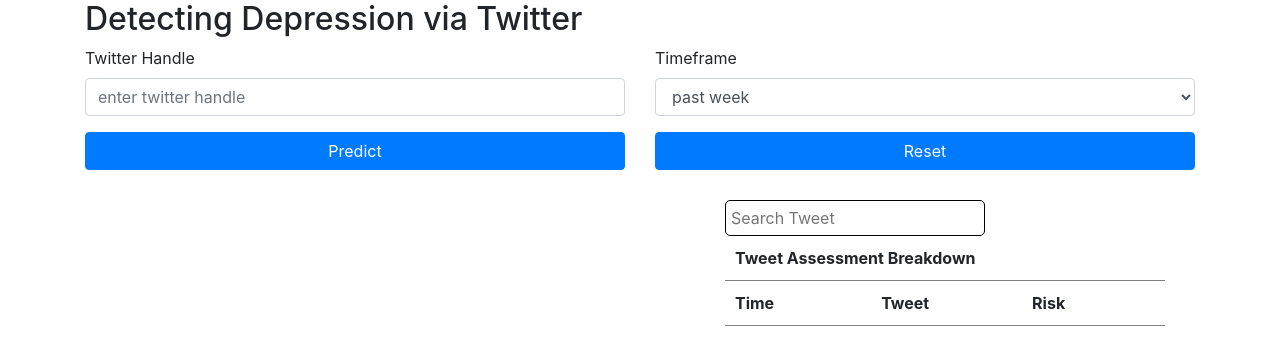
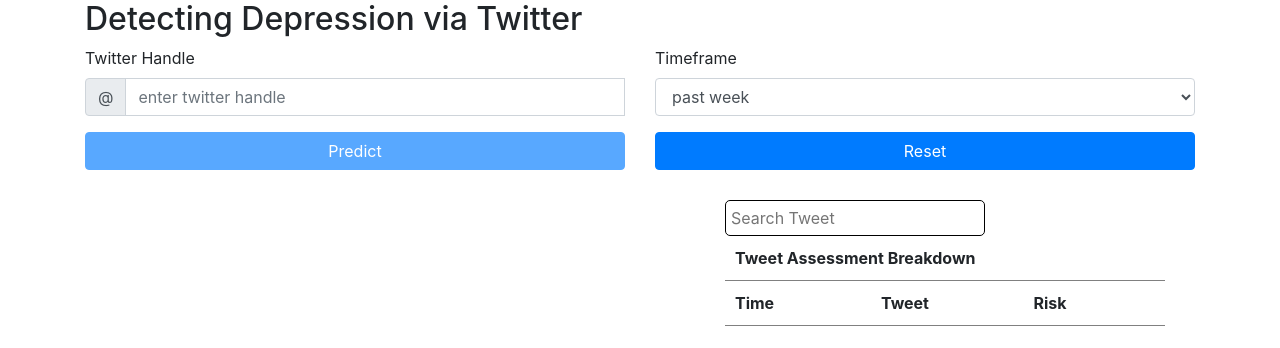
Before and after one commit to avarobinson/HCMLFinalProject, a React (Create React App) app in the folder depression-detector/: page / in a window 1280 px wide. Shown: the top 348 px of the page. Built offline with nearby package versions, Linux system fonts and the light colour scheme.

Commit message:
fixed form validation

```diff
--- a/depression-detector/src/App.css
+++ b/depression-detector/src/App.css
@@ -57,7 +57,7 @@
     padding: 10px;
     border-bottom: 1px solid gray;
     position: relative;
-    width: 250px;
+    width: 400px;
 }
 
 input {
--- a/depression-detector/src/App.js
+++ b/depression-detector/src/App.js
@@ -1,6 +1,6 @@
-import React, {Component } from 'react';
+import React, { Component } from 'react';
 import './App.css';
-import { Form, Col, Container, Row, Button } from 'react-bootstrap';
+import { Form, Col, Container, Row, Button, InputGroup } from 'react-bootstrap';
 import 'bootstrap/dist/css/bootstrap.min.css';
 import * as d3 from 'd3';
 import "./index.css";
@@ -11,6 +11,7 @@
     super(props);
 
     this.state = {
+      formValid: false,
       userTweets: "",
       userResults: "",
       userPercentage: "",
@@ -45,18 +46,27 @@
     const value = event.target.value;
     const name = event.target.name;
     var formData = this.state.formData;
+    var formValid = this.state.formValid;
+    formValid = (name === "username" && value != "") ? true : false;
     formData[name] = value;
     this.setState({
-      formData
+      formData,
+      formValid
     });
   }
 
   resetData = (event) => {
-    this.setState({ userTweets: "", userResults: "", userPercentage: "", resultTable: [] });
+    this.setState({
+      formData: {
+        username: '',
+        timeframe: 'pastweek',
+      }, userTweets: "", userResults: "", userPercentage: "", resultTable: []
+    });
   }
 
   sendData = () => {
     const formData = this.state.formData;
+    console.log(formData);
     fetch('/api/v1', {
       headers: {
         'Accept': 'application/json',
@@ -72,18 +82,15 @@
 
   };
 
-
-  getFormData = (data) => {
-    this.setState({ formData: data })
-  }
-
   render() {
     const formData = this.state.formData;
     const columns = [{
       Header: "Tweet Assessment Breakdown",
       columns: [
-        {Header: "Time",
-      accessor: "time"},
+        {
+          Header: "Time",
+          accessor: "time"
+        },
         {
           Header: "Tweet",
           accessor: "tweet",
@@ -94,6 +101,7 @@
           accessor: "risk"
         }]
     }];
+
 
     // const userTweets = this.state.userTweets;
     // const userResults = this.state.userResults;
@@ -110,10 +118,15 @@
               <Col>
                 <Form.Group>
                   <Form.Label>Twitter Handle</Form.Label>
-                  <Form.Control type="text" placeholder="enter twitter handle" required name="username" value={formData.username} onChange={this.handleChange} />
+                  <InputGroup>
+                    <InputGroup.Prepend>
+                      <InputGroup.Text id="inputGroupPrepend">@</InputGroup.Text>
+                    </InputGroup.Prepend>
+                    <Form.Control type="text" placeholder="enter twitter handle" required={true} name="username" value={formData.username} onChange={this.handleChange} />
                     <Form.Control.Feedback type="invalid">
                       Please provide a valid twitter handle.
                   </Form.Control.Feedback>
+                  </InputGroup>
                 </Form.Group>
               </Col>
               <Col>
@@ -133,12 +146,12 @@
 
           <Row>
             <Col>
-              <Button block onClick={this.sendData}>
+              <Button block onClick={this.sendData} disabled={!this.state.formValid}>
                 Predict
                     </Button>
             </Col>
             <Col>
-              <Button block onClick={this.resetData}>
+              <Button block onClick={this.resetData}  >
                 Reset
                   </Button>
             </Col>
--- a/depression-detector/src/components/TableComponent.js
+++ b/depression-detector/src/components/TableComponent.js
@@ -48,8 +48,10 @@
                                         {column.render("Header")}
                                         {column.isSorted ? column.isSortedDesc ? <BsArrowDown /> : <BsArrowUp /> : ""}
                                     </th>
+
                                 ))}
                             </tr>
+
                         ))}
                     </thead>
                     <tbody {...getTableBodyProps()}>
```
Lines whose indentation alone changed are shown as unchanged.
